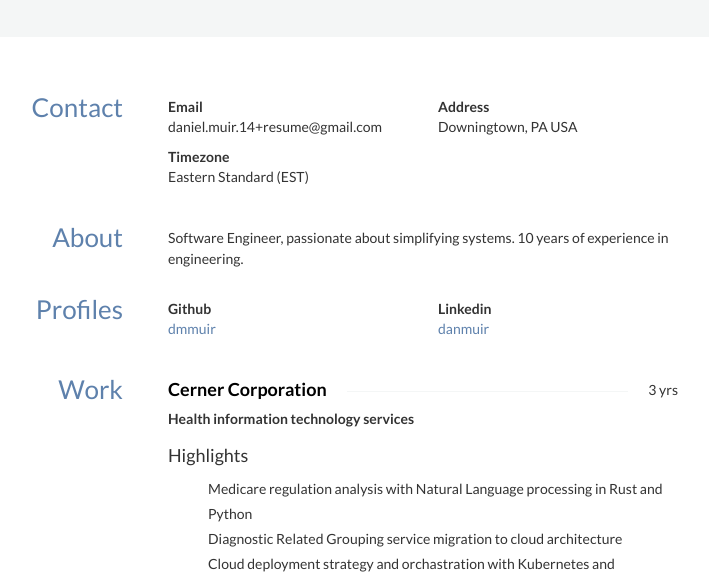
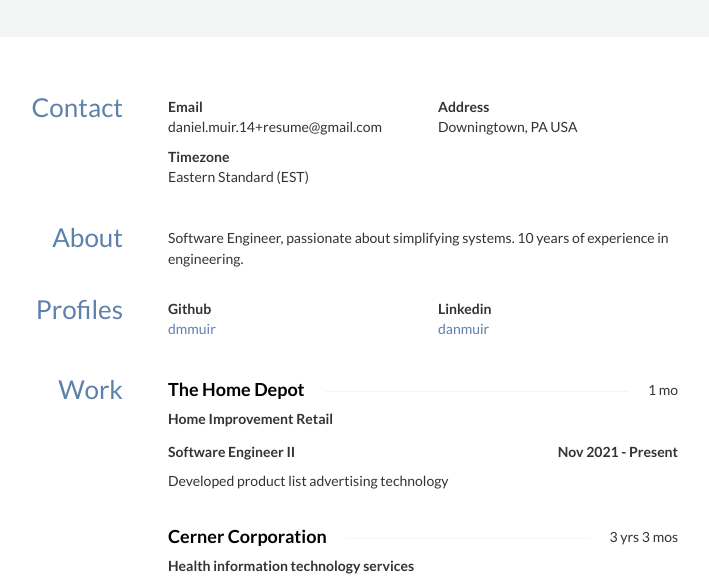
Before and after one commit to dmmuir/resume, a plain HTML site: page index.html in a window 1280 px wide. Shown: the part 149-731 px from the top of the page, without its empty margins (307-1016 px from the left). Drawn offline with nearby package versions, Linux system fonts and the light colour scheme; some icons are missing.

Commit message:
Update resume

```diff
--- a/index.html
+++ b/index.html
@@ -359,8 +359,28 @@
 			<div class="row">
 			<div class="col-sm-12">
 				<h4 class="strike-through">
+					<span>The Home Depot</span>
+					<span class="date pull-right">1 mo</span>
+				</h4>
+				<div class="industry">
+					<span>Home Improvement Retail</span>
+				</div>
+				<div class="position">
+					<span>
+						Software Engineer II
+					</span>
+					<span class="date pull-right">
+						Nov 2021 - Present
+					</span>
+				</div>
+				<div class="summary">
+					<p>Developed product list advertising technology</p>
+				</div>
+			</div>
+			<div class="col-sm-12">
+				<h4 class="strike-through">
 					<span>Cerner Corporation</span>
-					<span class="date pull-right">3 yrs</span>
+					<span class="date pull-right">3 yrs 3 mos</span>
 				</h4>
 				<div class="industry">
 					<span>Health information technology services</span>
@@ -376,7 +396,7 @@
 						Software Engineer II
 					</span>
 					<span class="date pull-right">
-						Sep 2019 - Present
+						Sep 2019 - Nov 2021
 					</span>
 				</div>
 				<div class="summary">
```
